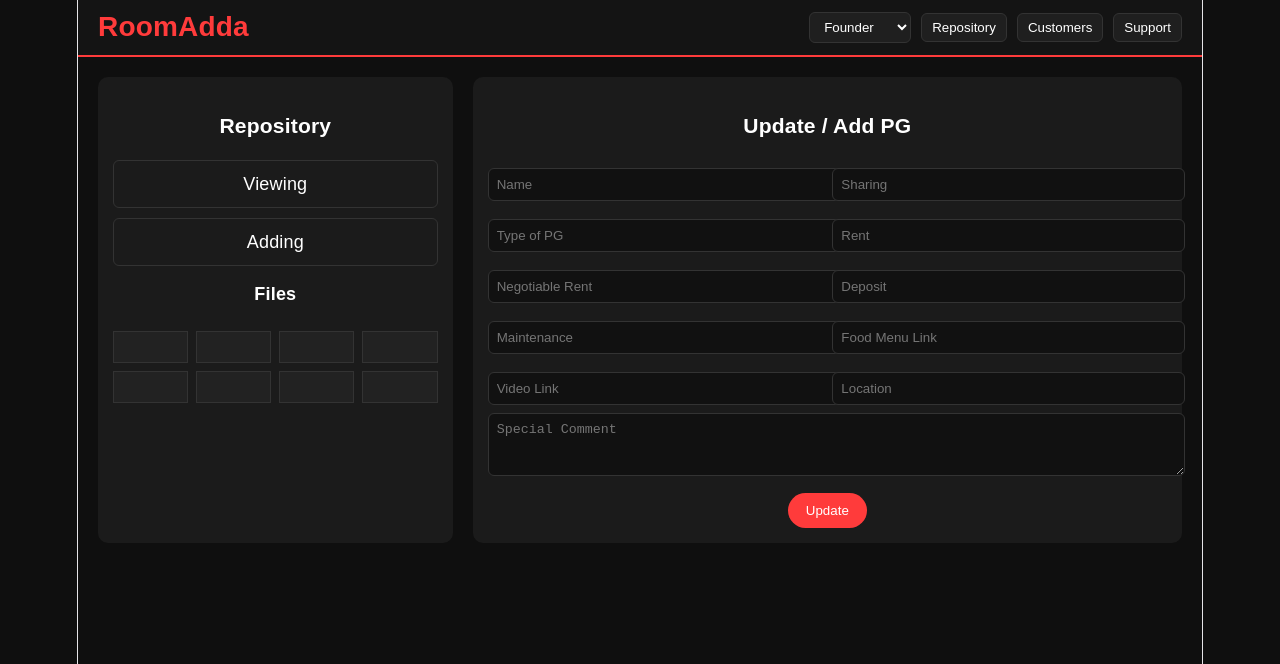
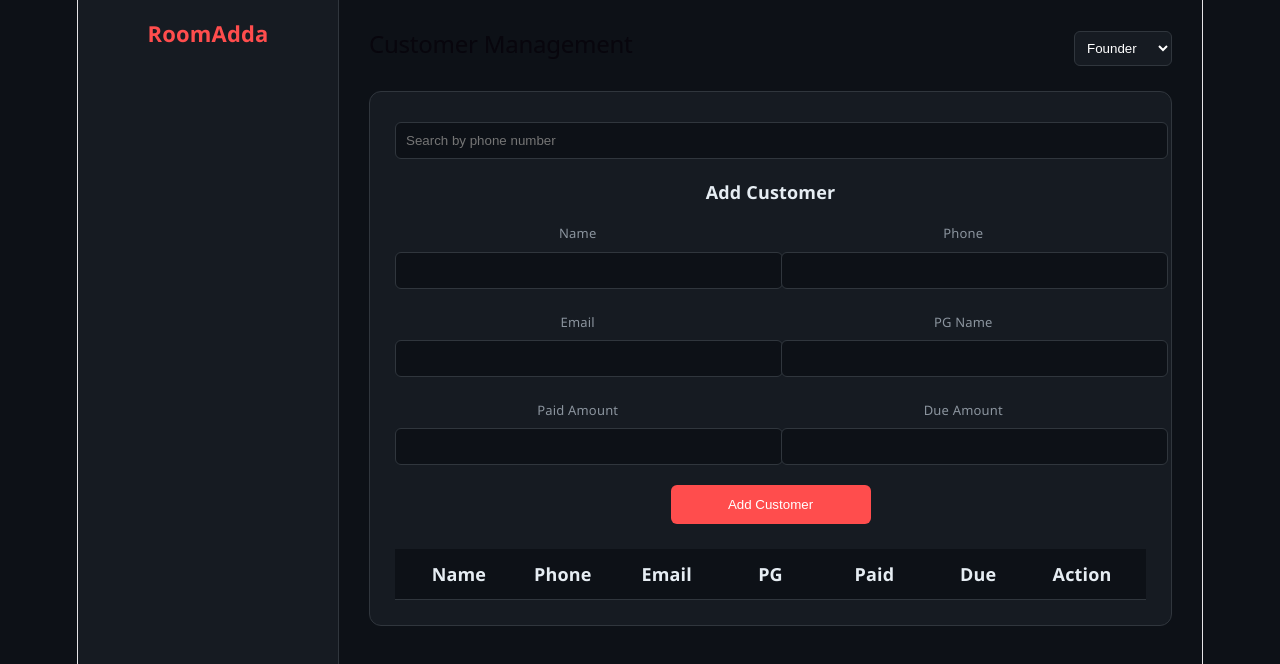
Before and after one commit to hariniVasudevan907/blueprint-site, a React (Vite) app: page / in a window 1280 px wide. Shown: the top 664 px of the page. Built offline with nearby package versions, Linux system fonts and the light colour scheme.

Commit message:
final commit

```diff
--- a/src/App.jsx
+++ b/src/App.jsx
@@ -2,95 +2,133 @@ import { useState } from "react";
 
 export default function App() {
   const [role, setRole] = useState("founder");
-  const [view, setView] = useState("repository");
+
+  const [customers, setCustomers] = useState([]);
+  const [searchPhone, setSearchPhone] = useState("");
+
+  const [form, setForm] = useState({
+    name: "",
+    phone: "",
+    email: "",
+    pg: "",
+    paid: "",
+    due: ""
+  });
+
+  const validateForm = () => {
+    const phoneRegex = /^[0-9]{10}$/;
+    const emailRegex = /^[^\s@]+@[^\s@]+\.[^\s@]+$/;
+
+    if (!form.name || !form.phone || !form.email) {
+      alert("Name, Phone and Email are required");
+      return false;
+    }
+
+    if (!phoneRegex.test(form.phone)) {
+      alert("Phone must be 10 digits");
+      return false;
+    }
+
+    if (!emailRegex.test(form.email)) {
+      alert("Invalid email format");
+      return false;
+    }
+
+    return true;
+  };
+
+  const handleAddCustomer = () => {
+    if (!validateForm()) return;
+
+    setCustomers([...customers, form]);
+
+    setForm({
+      name: "",
+      phone: "",
+      email: "",
+      pg: "",
+      paid: "",
+      due: ""
+    });
+  };
+
+  const handleDelete = (index) => {
+    const updated = customers.filter((_, i) => i !== index);
+    setCustomers(updated);
+  };
+
+  const filteredCustomers = customers.filter((c) =>
+    c.phone.includes(searchPhone)
+  );
 
   return (
     <div className="app">
       <style>{`
         body {
           margin: 0;
-          font-family: Arial;
-          background: #0f0f0f;
-          color: white;
+          font-family: 'Segoe UI', sans-serif;
+          background: #0d1117;
+          color: #e6edf3;
+        }
+
+        .layout {
+          display: flex;
+          height: 100vh;
+        }
+
+        .sidebar {
+          width: 220px;
+          background: #161b22;
+          padding: 20px;
+          border-right: 1px solid #30363d;
+        }
+
+        .logo {
+          font-size: 22px;
+          font-weight: bold;
+          margin-bottom: 30px;
+          color: #ff4d4d;
+        }
+
+        .main {
+          flex: 1;
+          padding: 30px;
         }
 
         .topbar {
           display: flex;
           justify-content: space-between;
           align-items: center;
-          padding: 12px 20px;
-          background: #141414;
-          border-bottom: 2px solid #ff3b3b;
+          margin-bottom: 25px;
         }
 
-        .logo {
-          font-size: 28px;
-          font-weight: bold;
-          color: #ff3b3b;
-        }
-
-        .nav {
-          display: flex;
-          gap: 10px;
-          align-items: center;
-        }
-
-        select, button {
-          background: #1f1f1f;
+        select {
+          background: #161b22;
+          border: 1px solid #30363d;
           color: white;
-          border: 1px solid #333;
-          padding: 6px 10px;
+          padding: 8px;
           border-radius: 6px;
-          cursor: pointer;
-        }
-
-        button:hover {
-          background: #ff3b3b;
-        }
-
-        .container {
-          padding: 20px;
-        }
-
-        .grid {
-          display: grid;
-          grid-template-columns: 1fr 2fr;
-          gap: 20px;
         }
 
         .card {
-          background: #1b1b1b;
-          padding: 15px;
-          border-radius: 10px;
+          background: #161b22;
+          padding: 25px;
+          border-radius: 12px;
+          border: 1px solid #30363d;
         }
 
-        .smallBox {
-          border: 1px solid #333;
-          padding: 10px;
-          margin-top: 10px;
-          text-align: center;
-          border-radius: 6px;
+        .sectionTitle {
+          margin-bottom: 15px;
+          font-size: 18px;
+          font-weight: 600;
         }
 
-        .fileGrid {
-          display: grid;
-          grid-template-columns: repeat(4, 1fr);
-          gap: 8px;
-          margin-top: 10px;
-        }
-
-        .file {
-          height: 30px;
-          background: #222;
-          border: 1px solid #333;
-        }
-
-        input, textarea {
+        input {
           width: 100%;
-          margin-top: 8px;
-          padding: 8px;
-          background: #111;
-          border: 1px solid #333;
+          padding: 10px;
+          margin-top: 5px;
+          background: #0d1117;
+          border: 1px solid #30363d;
           color: white;
           border-radius: 6px;
         }
@@ -98,149 +136,179 @@ export default function App() {
         .formGrid {
           display: grid;
           grid-template-columns: 1fr 1fr;
-          gap: 10px;
+          gap: 20px;
+          margin-top: 10px;
         }
 
-        .updateBtn {
-          margin-top: 10px;
-          padding: 10px 18px;
-          background: #ff3b3b;
-          border: none;
-          border-radius: 20px;
-          cursor: pointer;
-          width: fit-content;
+        .formGroup {
+          display: flex;
+          flex-direction: column;
         }
 
-        .list {
-          margin-top: 10px;
+        label {
+          font-size: 13px;
+          color: #8b949e;
+        }
+
+        .btn {
+          margin-top: 20px;
+          padding: 12px;
+          background: #ff4d4d;
+          border: none;
+          border-radius: 6px;
+          cursor: pointer;
+          color: white;
+          width: 200px;
+        }
+
+        .searchBox {
+          margin-bottom: 20px;
+        }
+
+        .table {
+          margin-top: 25px;
         }
 
         .row {
           display: grid;
-          grid-template-columns: repeat(5, 1fr);
-          padding: 8px;
-          border-bottom: 1px solid #222;
+          grid-template-columns: repeat(7, 1fr);
+          padding: 12px;
+          border-bottom: 1px solid #30363d;
+          align-items: center;
         }
 
-        .headerRow {
+        .header {
           font-weight: bold;
-          border-bottom: 2px solid #333;
+          background: #0d1117;
         }
 
-        .filter {
-          margin-bottom: 10px;
-        }
-
-        .bubble {
-          display: inline-block;
+        .deleteBtn {
+          background: #ff4d4d;
+          border: none;
           padding: 6px 10px;
-          background: #ff3b3b;
-          border-radius: 20px;
-          margin-bottom: 10px;
+          color: white;
+          border-radius: 4px;
+          cursor: pointer;
         }
       `}</style>
 
-      {/* TOP BAR */}
+      <div className="layout">
+
+        {/* SIDEBAR */}
+        <div className="sidebar">
+          <div className="logo">RoomAdda</div>
+        </div>
+
+        {/* MAIN */}
+        <div className="main">
+
           <div className="topbar">
-        <div className="logo">RoomAdda</div>
+            <h2>Customer Management</h2>
 
-        <div className="nav">
             <select value={role} onChange={(e) => setRole(e.target.value)}>
               <option value="founder">Founder</option>
               <option value="employee">Employee</option>
-            <option value="customer">Customer</option>
             </select>
-
-          <button onClick={() => setView("repository")}>Repository</button>
-          <button onClick={() => setView("customers")}>Customers</button>
-          <button onClick={() => setView("support")}>Support</button>
-        </div>
           </div>
 
-      {/* REPOSITORY VIEW */}
-      {view === "repository" && (
-        <div className="container grid">
-          {/* LEFT */}
           <div className="card">
-            <h3>Repository</h3>
 
-            <div className="smallBox">Viewing</div>
-            <div className="smallBox">Adding</div>
-
-            <h4 style={{ marginTop: 15 }}>Files</h4>
-            <div className="fileGrid">
-              {[...Array(8)].map((_, i) => (
-                <div key={i} className="file"></div>
-              ))}
-            </div>
+            {/* SEARCH */}
+            <div className="searchBox">
+              <input
+                placeholder="Search by phone number"
+                value={searchPhone}
+                onChange={(e) => setSearchPhone(e.target.value)}
+              />
             </div>
 
-          {/* RIGHT */}
-          <div className="card">
-            <h3>Update / Add PG</h3>
+            {/* FORM */}
+            <div className="sectionTitle">Add Customer</div>
 
             <div className="formGrid">
-              <input placeholder="Name" />
-              <input placeholder="Sharing" />
-              <input placeholder="Type of PG" />
-              <input placeholder="Rent" />
-              <input placeholder="Negotiable Rent" />
-              <input placeholder="Deposit" />
-              <input placeholder="Maintenance" />
-              <input placeholder="Food Menu Link" />
-              <input placeholder="Video Link" />
-              <input placeholder="Location" />
+
+              <div className="formGroup">
+                <label>Name</label>
+                <input value={form.name}
+                  onChange={(e)=>setForm({...form,name:e.target.value})}/>
               </div>
 
-            <textarea placeholder="Special Comment" rows={3} />
+              <div className="formGroup">
+                <label>Phone</label>
+                <input value={form.phone}
+                  onChange={(e)=>setForm({...form,phone:e.target.value})}/>
+              </div>
 
-            {(role === "founder" || role === "employee") && (
-              <button className="updateBtn">Update</button>
+              <div className="formGroup">
+                <label>Email</label>
+                <input value={form.email}
+                  onChange={(e)=>setForm({...form,email:e.target.value})}/>
+              </div>
+
+              <div className="formGroup">
+                <label>PG Name</label>
+                <input value={form.pg}
+                  onChange={(e)=>setForm({...form,pg:e.target.value})}/>
+              </div>
+
+              <div className="formGroup">
+                <label>Paid Amount</label>
+                <input value={form.paid}
+                  onChange={(e)=>setForm({...form,paid:e.target.value})}/>
+              </div>
+
+              <div className="formGroup">
+                <label>Due Amount</label>
+                <input value={form.due}
+                  onChange={(e)=>setForm({...form,due:e.target.value})}/>
+              </div>
+
+            </div>
+
+            <button className="btn" onClick={handleAddCustomer}>
+              Add Customer
+            </button>
+
+            {/* TABLE */}
+            <div className="table">
+
+              <div className="row header">
+                <div>Name</div>
+                <div>Phone</div>
+                <div>Email</div>
+                <div>PG</div>
+                <div>Paid</div>
+                <div>Due</div>
+                <div>Action</div>
+              </div>
+
+              {filteredCustomers.map((c, i) => (
+                <div className="row" key={i}>
+                  <div>{c.name}</div>
+                  <div>{c.phone}</div>
+                  <div>{c.email}</div>
+                  <div>{c.pg}</div>
+                  <div>{c.paid}</div>
+                  <div>{c.due}</div>
+
+                  <div>
+                    {role === "founder" && (
+                      <button
+                        className="deleteBtn"
+                        onClick={() => handleDelete(i)}
+                      >
+                        Delete
+                      </button>
                     )}
                   </div>
                 </div>
-      )}
+              ))}
 
-      {/* CUSTOMERS VIEW */}
-      {view === "customers" && (
-        <div className="container card">
-          <h3>Customer Support</h3>
-
-          <div className="filter">
-            <input placeholder="Filter Type / No" />
             </div>
 
-          <div className="row headerRow">
-            <div>Customer</div>
-            <div>Gender</div>
-            <div>Phone</div>
-            <div>Email</div>
-            <div>Due Amt</div>
           </div>
-
-          {[1, 2, 3, 4].map((i) => (
-            <div className="row" key={i}>
-              <div>Customer {i}</div>
-              <div>Male/Female</div>
-              <div>9999999999</div>
-              <div>mail{i}@gmail.com</div>
-              <div>0</div>
         </div>
-          ))}
-
-          {role === "founder" && <div className="bubble">+ Add Customer</div>}
       </div>
-      )}
-
-      {/* SUPPORT */}
-      {view === "support" && (
-        <div className="container card">
-          <h3>Role Access</h3>
-          <p>Founder: Full Access</p>
-          <p>Employee: Limited Access</p>
-          <p>Customer: View Only</p>
-        </div>
-      )}
     </div>
   );
 }
```
Lines whose indentation alone changed are shown as unchanged.
